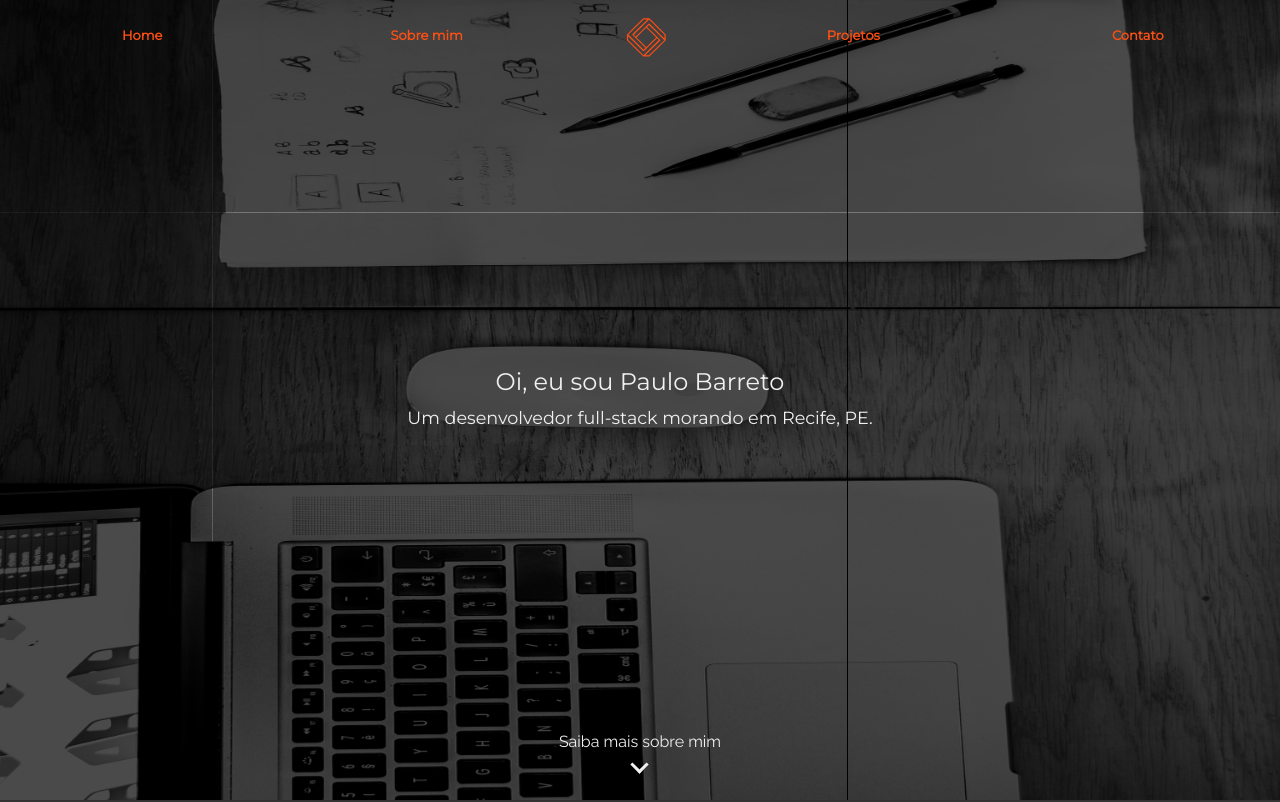
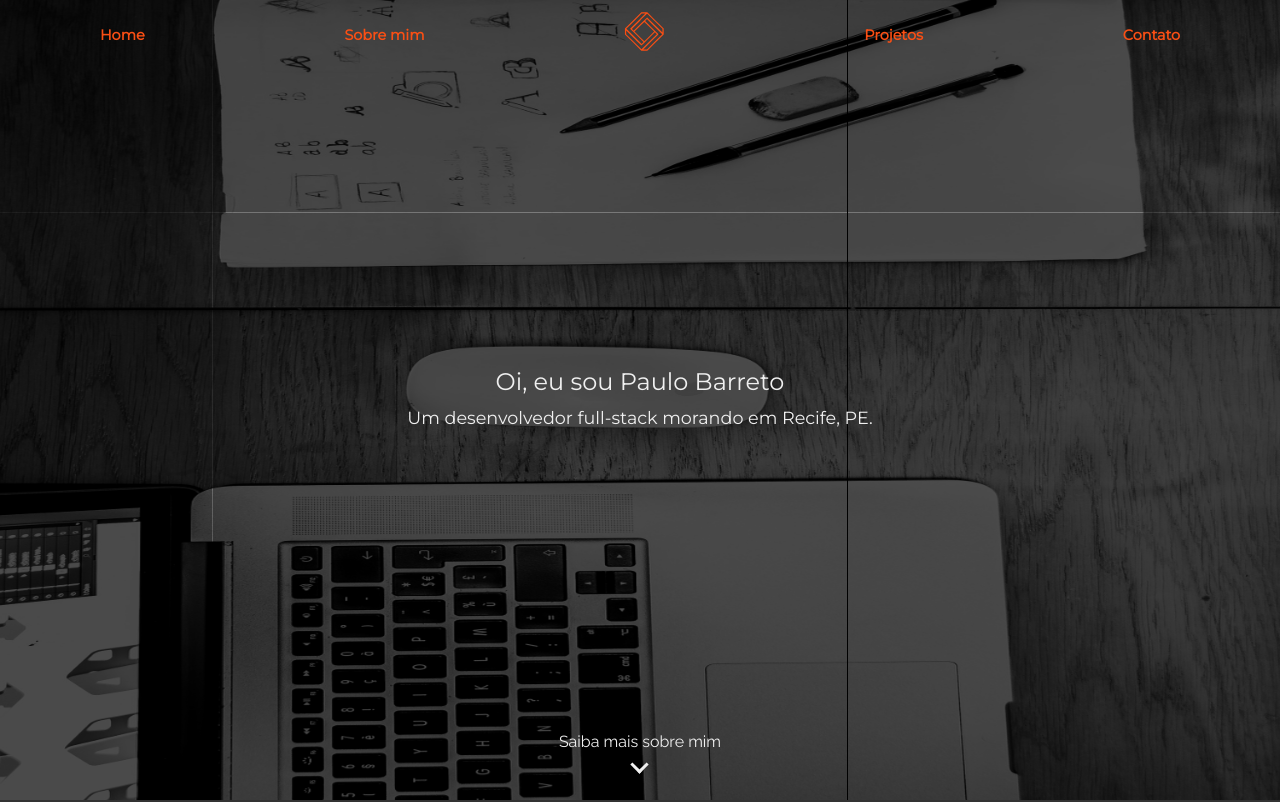
Before and after one commit to paulovgtb/paulo-barreto, a plain HTML site: page index.html in a window 1280 px wide. Shown: the top 802 px of the page. Drawn offline with Linux system fonts and the light colour scheme.

Commit message:
Ajuste ao menu de navegaç~~ao

```diff
--- a/css/block/header.css
+++ b/css/block/header.css
@@ -9,12 +9,11 @@ header {
 
 .barra-navegacao ul {
     display: grid;
-    grid-template-columns: 1fr 1fr 0.5fr 1fr 1fr;
+    grid-template-columns: auto auto auto auto auto;
     grid-template-rows: 70px;
 }
 
 .barra-navegacao ul li {
-    display: inline-block;
     text-align: center;
     align-self: center;
 }
@@ -22,7 +21,7 @@ header {
 .nav-links {
     font-family: 'Montserrat', sans-serif;
     text-decoration: none;
-    font-size: 13px;
+    font-size: 0.9em;
     box-sizing: border-box;
     color: #FB4F14;
     font-weight: bold;
@@ -36,7 +35,7 @@ header {
     left: 0px;
     width: 100%;
     height: 100%;
-    border-bottom: 2px solid #CB0112;
+    border-bottom: 2px solid #f0f0f0;
     transform: scaleX(0);
     transition: transform 0.3s ease-in-out;
 }
@@ -49,5 +48,4 @@ header {
 .logo-simplificado {
     align-self: center;
     width: 40px;
-    transform: translate(15%, 15%);
 }
```
